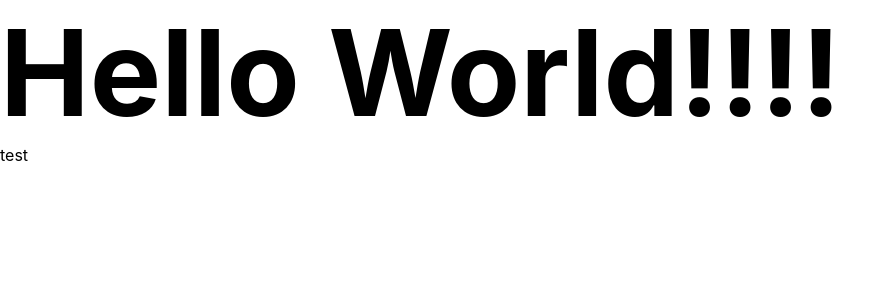
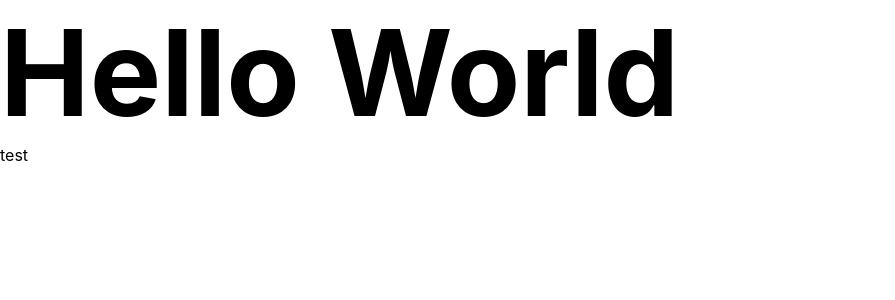
Before and after one commit to jyp930/SNU_FESTIVAL, a React (Create React App) app: page / in a window 1280 px wide. Shown: the top 300 px of the page, without its empty margins (0-895 px from the left). Built offline with nearby package versions, Linux system fonts and the light colour scheme.

Commit message:
chore: 비공개 repository 테스트

```diff
--- a/src/App.js
+++ b/src/App.js
@@ -11,7 +11,7 @@ function App() {
   return (
     <div className="App">
       <Title>
-        Hello World!!!!
+        Hello World
       </Title>
       <Button />
     </div>
```
